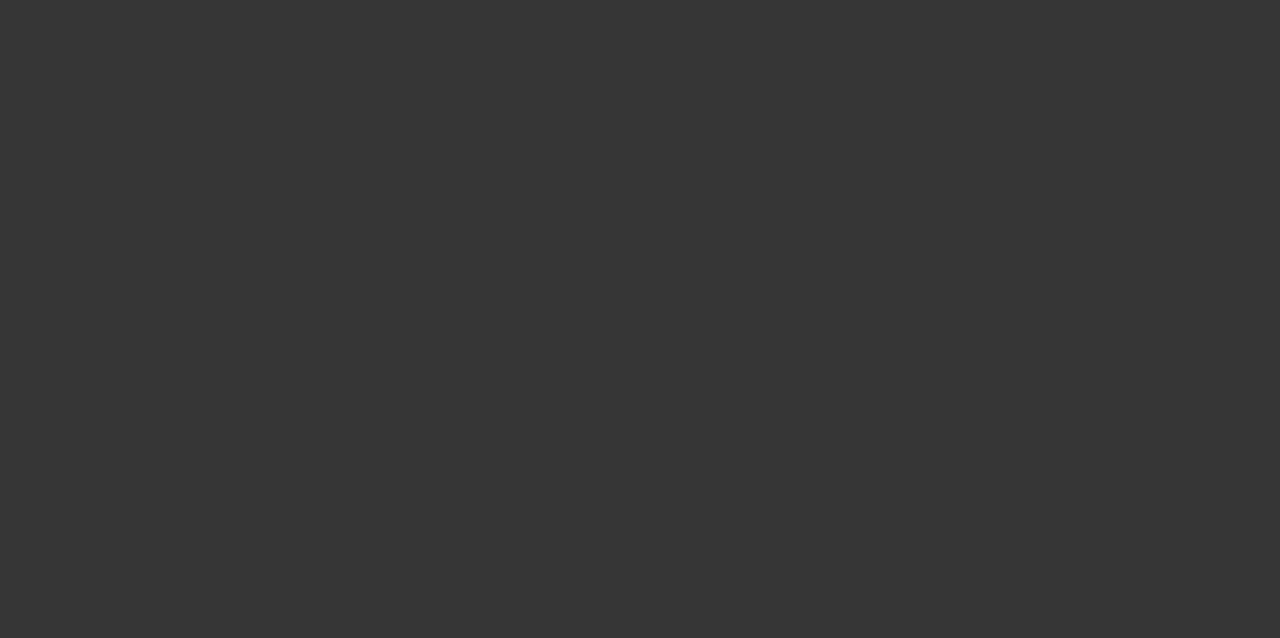
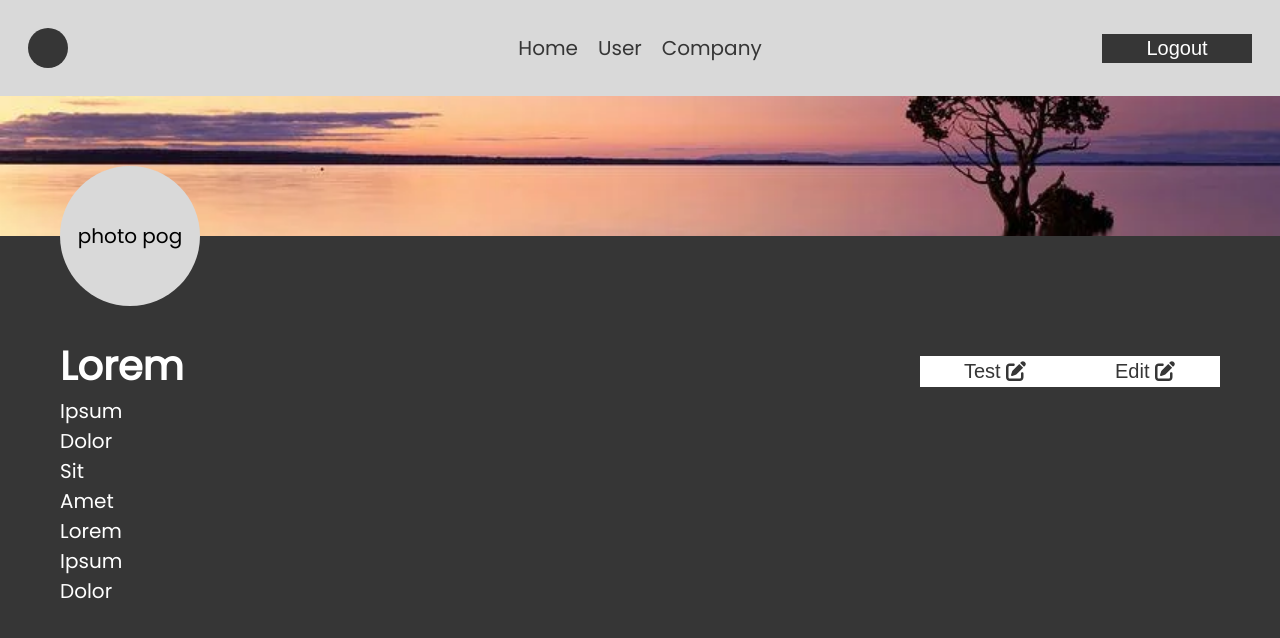
Before and after one commit to josepharsenicsulfate/cap-state-web, a React (Create React App) app: page /user in a window 1280 px wide. Before the commit this address had no page. Shown: the top 638 px of the page. Built offline with nearby package versions, Linux system fonts and the light colour scheme.

Commit message:
api integration, user profile (company profile WIP)

```diff
--- a/src/App.css
+++ b/src/App.css
@@ -73,6 +73,12 @@ textarea:focus{
   outline: none;
 }
 
+@media screen and (min-width: 768px){
+  ::-webkit-scrollbar{
+    display: none;
+  }
+}
+
 @media screen and (min-width: 1024px){
   textarea{
     min-height: 100px;
--- a/src/App.js
+++ b/src/App.js
@@ -3,16 +3,16 @@ import Home from './pages/Home/Home'
 import Login from './pages/Login/Login'
 import Register from './pages/Register/Register'
 import Profile from './pages/Profile/Profile'
-import { Routes, Route, useNavigate } from 'react-router-dom'
+import Company from './pages/Company/Company'
+import { Routes, Route } from 'react-router-dom'
+// import { Routes, Route, useNavigate } from 'react-router-dom'
 import { UserContext } from './UserContext'
 import { library } from '@fortawesome/fontawesome-svg-core'
-import { faBars, faFloppyDisk, faPrint, faDownload } from '@fortawesome/free-solid-svg-icons'
+import { faBars, faFloppyDisk, faPrint, faDownload, faEdit, faWindowClose } from '@fortawesome/free-solid-svg-icons'
 
-library.add(faBars, faFloppyDisk, faPrint, faDownload)
+library.add(faBars, faFloppyDisk, faPrint, faDownload, faEdit, faWindowClose)
 
 function App() {
-
-  const navigate = useNavigate()
 
   return (
     <div className='container'>
@@ -22,7 +22,8 @@ function App() {
           <Route path='/login' element={<Login />}/>
           <Route path='/register' element={<Register />}/>
           <Route path='/home' element={<Home />}/>
-          <Route path='/profile' element={<Profile />}/>
+          <Route path='/user' element={<Profile />}/>
+          <Route path='/company' element={<Company />}/>
         </Routes>
       </UserContext.Provider>
     </div>
--- a/src/components/Form/Form.js
+++ b/src/components/Form/Form.js
@@ -3,7 +3,8 @@ import './Form.css'
 
 function Form(props) {
   return (
-    <form></form>
+    <form>
+    </form>
   )
 }
 
--- a/src/components/Navigation/Navigation.js
+++ b/src/components/Navigation/Navigation.js
@@ -32,7 +32,10 @@ function Navigation() {
             <Link style={{textDecoration: 'none', color: 'var(--mk-black-'}} to='/home'>Home</Link>
           </li>
           <li>
-            <Link style={{textDecoration: 'none', color: 'var(--mk-black-'}} to='/profile'>Profile</Link>
+            <Link style={{textDecoration: 'none', color: 'var(--mk-black-'}} to='/user'>User</Link>
+          </li>
+          <li>
+            <Link style={{textDecoration: 'none', color: 'var(--mk-black-'}} to='/company'>Company</Link>
           </li>
           <button id='logout-mob' onClick={logout}>Logout</button>
         </ul>
--- /dev/null
+++ b/src/pages/Company/Company.css
@@ -0,0 +1,80 @@
+.profile{
+    display: block;
+}
+
+.cover{
+    background: url('../../../public/test.jpeg');
+    background-position: center;
+    background-size: cover;
+    width: 100vw;
+    height: 7rem;
+}
+
+.photo{
+    width: 7rem;
+    height: 7rem;
+    background-color: var(--mk-grey-);
+    border-radius: 50%;
+    position: relative;
+    top: 3.5rem;
+    left: 3rem;
+    display: flex;
+    align-items: center;
+    justify-content: center;
+}
+
+.deets{
+    padding: 4rem 2rem;
+    color: var(--mk-white-);
+}
+
+.deets button{
+    background-color: var(--mk-white-);
+    color: var(--mk-black-);
+    border: 1px solid transparent;
+    float: right;
+}
+
+.deets button:hover{
+    border: solid 1px var(--mk-white-);
+    background-color: var(--mk-black-);
+    color: var(--mk-white-);
+}
+
+.user-form{
+    display: flex;
+    justify-content: center;
+    align-items: center;
+    padding: 4rem 2rem;
+    position: absolute;
+    top: 13rem;
+    left: 0;
+}
+
+.user-form form{
+    background-color: var(--mk-white-);
+    padding: 2rem;
+    width: 100%;
+}
+
+.user-form input{
+    width: 80%;
+}
+
+.user-form input[type='file']{
+    width: 50px;
+}
+
+.hide{
+    display: none;
+}
+
+@media screen and (min-width: 1024px){
+    .deets{
+        padding: 5rem 3rem;
+    }
+
+    .user-form{
+        padding: 5rem 3rem;
+    }
+}
--- /dev/null
+++ b/src/pages/Company/Company.js
@@ -0,0 +1,78 @@
+import { FontAwesomeIcon } from '@fortawesome/react-fontawesome';
+import React from 'react'
+import { useEffect } from 'react';
+import Navigation from '../../components/Navigation/Navigation'
+import './Company.css'
+
+function Company() {
+
+  useEffect(()  => {
+    console.log('test')
+  })
+
+  const hide = (e) => {
+    e.preventDefault()
+    document.querySelector('.user-form').classList.toggle('hide')
+  }
+
+  const get = () => {
+    var myHeaders = new Headers();
+    myHeaders.append("Accept", "application/json");
+    myHeaders.append("Content-Type", "application/json");
+    myHeaders.append("Authorization", "Bearer " + localStorage.getItem('accessKey'));
+
+    var requestOptions = {
+      method: 'GET',
+      headers: myHeaders,
+      redirect: 'follow'
+    };
+
+    fetch("http://127.0.0.1:8000/api/v1/user", requestOptions)
+      .then(response => response.text())
+      .then(result => JSON.parse(result))
+      .then(result => reflect(result.results[0].user_profile))
+      .catch(error => console.log('error', error));
+  }
+
+  const reflect = (result) => {
+    document.querySelector('#name').innerHTML = result.firstname + ' ' + result.lastname
+    document.querySelector('#telephone').innerHTML = result.telephone
+    document.querySelector('#address1').innerHTML = result.address1
+    document.querySelector('#address2').innerHTML = result.address2
+    document.querySelector('#city').innerHTML = result.city
+    document.querySelector('#region').innerHTML = result.region
+    document.querySelector('#zipcode').innerHTML = result.zipcode
+    document.querySelector('#country').innerHTML = result.country
+  }
+
+  return (
+    <div className='profile'>
+        <Navigation />
+        <div className='cover'>
+            <div className='photo'>photo pog</div>
+        </div>
+        <div className='deets'>
+          <button onClick={hide}>Edit <FontAwesomeIcon icon='edit' /></button>
+          <button onClick={get}>Test <FontAwesomeIcon icon='edit' /></button>
+          <h1>Company X</h1>
+        </div>
+
+        <div className='user-form hide'>
+          <form action="">
+            <input type="file" placeholder='profile pic' />
+            <input type="text" placeholder='last' />
+            <button type='submit'>Save <FontAwesomeIcon icon='floppy-disk' /></button>
+            <p onClick={hide} style={{
+              color: 'var(--mk-black-)',
+              position: 'absolute',
+              top: '4.2rem',
+              left: '22.7rem',
+              fontSize: '1.5rem'
+            }}><FontAwesomeIcon icon='window-close' /></p>
+          </form>
+        </div>
+    </div>
+  )
+}
+
+export default Company
--- a/src/pages/Home/Home.css
+++ b/src/pages/Home/Home.css
@@ -10,6 +10,7 @@
 .ccs-content{
     background-color: var(--mk-black-);
     padding: 1.4rem;
+    max-width: 8.11in;
 }
 
 .list-container{
@@ -45,6 +46,10 @@
     outline: none;
 }
 
+.ccs-form-fields button{
+    margin: 0.3rem 0;
+}
+
 @media screen and (min-width: 768px){
     .home{
         grid-template-columns: repeat(4, 1fr);
--- a/src/pages/Login/Login.js
+++ b/src/pages/Login/Login.js
@@ -1,3 +1,4 @@
+// import React, { useContext } from 'react'
 import React from 'react'
 import './Login.css'
 import { Link, useNavigate } from 'react-router-dom'
--- a/src/pages/Profile/Profile.js
+++ b/src/pages/Profile/Profile.js
@@ -1,8 +1,115 @@
+import { FontAwesomeIcon } from '@fortawesome/react-fontawesome'
 import React from 'react'
+import { useEffect } from 'react'
 import Navigation from '../../components/Navigation/Navigation'
 import './Profile.css'
 
 function Profile() {
+
+  useEffect(()  => {
+    console.log('test')
+  })
+
+  const hide = (e) => {
+    e.preventDefault()
+    document.querySelector('.user-form').classList.toggle('hide')
+  }
+
+  const get = () => {
+    var myHeaders = new Headers()
+    myHeaders.append("Accept", "application/json")
+    myHeaders.append("Content-Type", "application/json")
+    myHeaders.append("Authorization", "Bearer " + localStorage.getItem('accessKey'))
+
+    var requestOptions = {
+      method: 'GET',
+      headers: myHeaders,
+      redirect: 'follow'
+    }
+
+    fetch("http://127.0.0.1:8000/api/v1/user", requestOptions)
+      .then(response => response.text())
+      .then(result => JSON.parse(result))
+      .then(result => reflect(result.results[0].user_profile))
+      .catch(error => console.log('error', error))
+  }
+
+  const reflect = (result) => {
+    document.querySelector('#name').innerHTML = result.firstname + ' ' + result.lastname
+    document.querySelector('#telephone').innerHTML = result.telephone
+    document.querySelector('#address1').innerHTML = result.address1
+    document.querySelector('#address2').innerHTML = result.address2
+    document.querySelector('#city').innerHTML = result.city
+    document.querySelector('#region').innerHTML = result.region
+    document.querySelector('#zipcode').innerHTML = result.zipcode
+    document.querySelector('#country').innerHTML = result.country
+  }
+
+  let inputProfGet = {
+    last: '',
+    first: '',
+    middle: '',
+    suffix: '',
+    telephone: '',
+    address1: '',
+    address2: '',
+    city: '',
+    region: '',
+    zipcode: '',
+    country: ''
+  }
+
+  const getFormData = () => {
+    inputProfGet.last = document.querySelector('#last').value
+    inputProfGet.first = document.querySelector('#first').value
+    inputProfGet.middle = document.querySelector('#middle').value
+    inputProfGet.suffix = document.querySelector('#suffix').value
+    inputProfGet.telephone = document.querySelector('#telephone').value
+    inputProfGet.address1 = document.querySelector('#address1').value
+    inputProfGet.address2 = document.querySelector('#address2').value
+    inputProfGet.city = document.querySelector('#city').value
+    inputProfGet.region = document.querySelector('#region').value
+    inputProfGet.zipcode = document.querySelector('#zipcode').value
+    inputProfGet.country = document.querySelector('#country').value
+  }
+
+  const post = (e) => {
+    e.preventDefault()
+    var myHeaders = new Headers()
+    myHeaders.append("Accept", "application/json")
+    myHeaders.append("Content-Type", "application/json")
+    myHeaders.append("Authorization", "Bearer " + localStorage.getItem('accessKey'))
+
+    console.log(inputProfGet)
+    getFormData()
+
+    var formdata = new FormData()
+    formdata.append("profile_picture", "photo.jpeg")
+    formdata.append("lastname", inputProfGet.last)
+    formdata.append("firstname", inputProfGet.first)
+    formdata.append("suffixname", inputProfGet.suffix)
+    formdata.append("telephone", inputProfGet.telephone)
+    formdata.append("middlename", inputProfGet.middle)
+    formdata.append("address1", inputProfGet.address1)
+    formdata.append("address2", inputProfGet.address2)
+    formdata.append("city", inputProfGet.city)
+    formdata.append("region", inputProfGet.region)
+    formdata.append("zipcode", inputProfGet.zipcode)
+    formdata.append("country", inputProfGet.country)
+
+    var requestOptions = {
+      method: 'POST',
+      headers: myHeaders,
+      body: formdata,
+      redirect: 'follow'
+    }
+
+    fetch("http://127.0.0.1:8000/api/v1/user/profile", requestOptions)
+      .then(response => response.text())
+      .then(result => console.log(result))
+      .catch(error => console.log('error', error))
+  }
+
   return (
     <div className='profile'>
         <Navigation />
@@ -10,15 +117,41 @@ function Profile() {
             <div className='photo'>photo pog</div>
         </div>
         <div className='deets'>
-            <h1>John Doe</h1>
-            <p>Senior Software Developer</p>
-            <p>Adress St., Random City</p>
-            <p>+123 456 789</p>
-            <p>example@email.com</p>
-            <h3>Company X</h3>
-            <p>Adress St., Random City</p>
-            <p>+123 456 789</p>
-            <p>example@email.com</p>
+          <button onClick={hide}>Edit <FontAwesomeIcon icon='edit' /></button>
+          <button onClick={get}>Test <FontAwesomeIcon icon='edit' /></button>
+          <h1 id='name'>Lorem</h1>
+          <p id='telephone'>Ipsum</p>
+          <p id='address1'>Dolor</p>
+          <p id='address2'>Sit</p>
+          <p id='city'>Amet</p>
+          <p id='region'>Lorem</p>
+          <p id='zipcode'>Ipsum</p>
+          <p id='country'>Dolor</p>
+        </div>
+
+        <div className='user-form hide'>
+          <form onSubmit={post}>
+            <input type="file" placeholder='profile pic' />
+            <input type="text" placeholder='last' id='last' />
+            <input type="text" placeholder='first' id='first' />
+            <input type="text" placeholder='middle' id='middle' />
+            <input type="text" placeholder='suffix' id='suffix' />
+            <input type="text" placeholder='telephone' id='telephone' />
+            <input type="text" placeholder='address1' id='address1' />
+            <input type="text" placeholder='address2' id='address2' />
+            <input type="text" placeholder='city' id='city' />
+            <input type="text" placeholder='region' id='region' />
+            <input type="text" placeholder='zipcode' id='zipcode' />
+            <input type="text" placeholder='country' id='country' />
+            <button type='submit'>Save <FontAwesomeIcon icon='floppy-disk' /></button>
+            <p onClick={hide} style={{
+              color: 'var(--mk-black-)',
+              position: 'absolute',
+              top: '4.2rem',
+              left: '22.7rem',
+              fontSize: '1.5rem'
+            }}><FontAwesomeIcon icon='window-close' /></p>
+          </form>
         </div>
     </div>
   )
```
